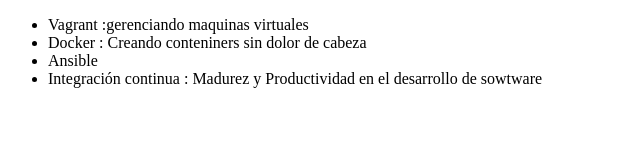
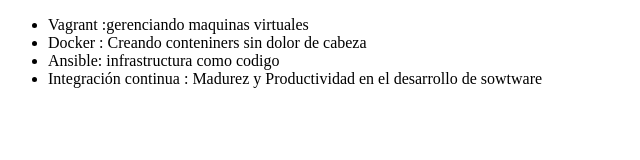
Before and after one commit to mathz77/Alura-muestra, a plain HTML site: page index.html in a window 1280 px wide. Shown: the whole page, without its empty margins (0-640 px from the left). Drawn offline with Linux system fonts and the light colour scheme.

Commit message:
nuevo titulo para ansible

```diff
--- a/index.html
+++ b/index.html
@@ -8,7 +8,7 @@
      <ul>
          <li> Vagrant :gerenciando maquinas virtuales </li>
          <li> Docker : Creando conteniners sin dolor de cabeza </li>
-         <li> Ansible </li>
+         <li> Ansible: infrastructura como codigo</li>
          <li> Integración continua : Madurez y Productividad en el desarrollo de sowtware </li>
      </ul>
 </body>
```
